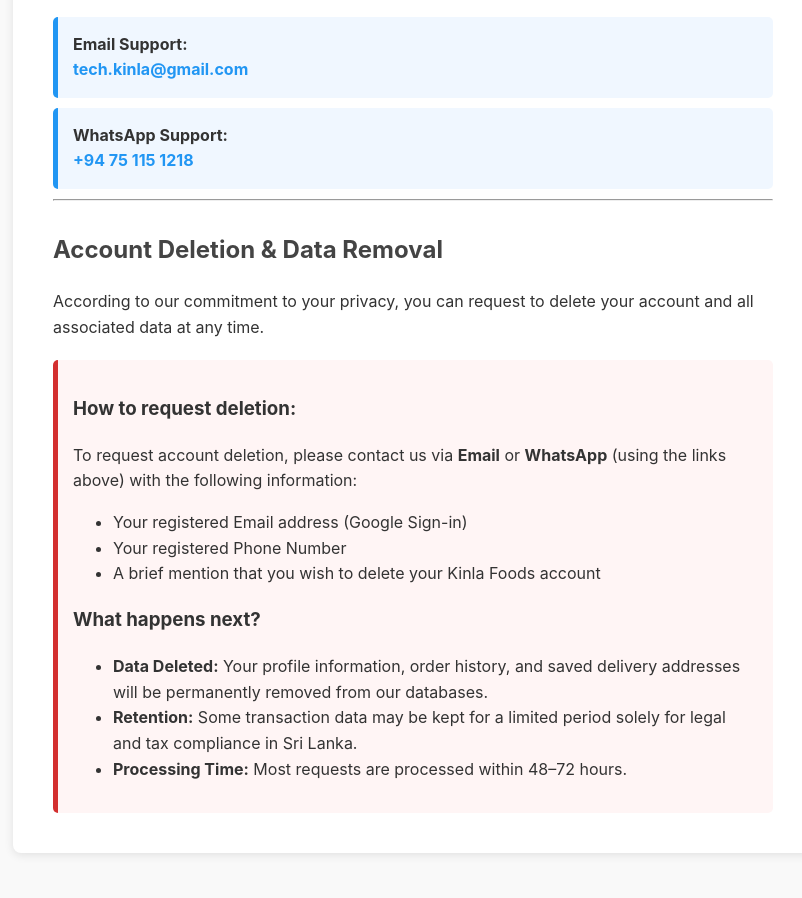
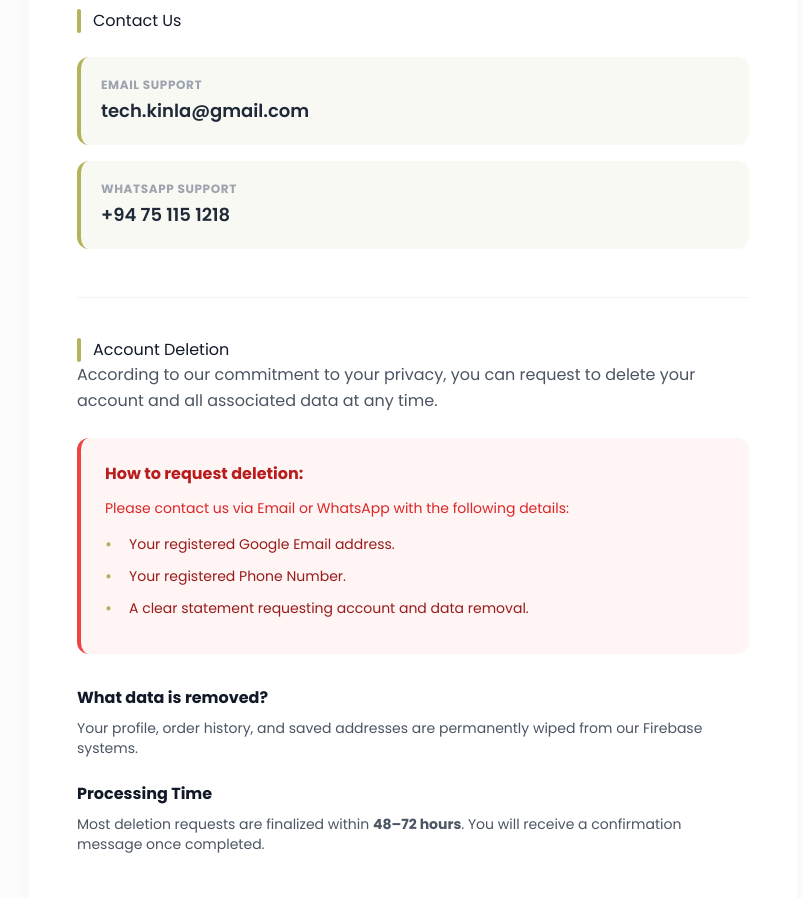
Before and after one commit to Raisback/kinla-foods-legal, a plain HTML site: page support/index.html in a window 1280 px wide. Shown: the part 289-1187 px from the top of the page, without its empty margins (227-1029 px from the left). Drawn offline with nearby package versions, Linux system fonts and the light colour scheme.

Commit message:
Revamp support page with new styles and layout
Updated the support page layout and styling, added Tailwind CSS, and improved the account deletion section.

```diff
--- a/support/index.html
+++ b/support/index.html
@@ -4,60 +4,154 @@
     <meta charset="UTF-8">
     <meta name="viewport" content="width=device-width, initial-scale=1.0">
     <title>Support & Account Deletion | Kinla Foods</title>
+    <!-- Tailwind CSS -->
+    <script src="https://cdn.tailwindcss.com"></script>
     <style>
-        body { font-family: -apple-system, BlinkMacSystemFont, "Segoe UI", Roboto, Helvetica, Arial, sans-serif; line-height: 1.6; color: #333; max-width: 800px; margin: 0 auto; padding: 20px; background-color: #f9f9f9; }
-        .container { background: #fff; padding: 40px; border-radius: 8px; box-shadow: 0 2px 10px rgba(0,0,0,0.1); }
-        h1 { color: #d32f2f; border-bottom: 2px solid #eee; padding-bottom: 10px; }
-        h2 { margin-top: 30px; color: #444; }
-        .contact-method { background: #f0f7ff; padding: 15px; border-radius: 5px; margin-bottom: 10px; border-left: 5px solid #2196f3; }
-        .delete-box { background: #fff5f5; padding: 15px; border-radius: 5px; margin-top: 20px; border-left: 5px solid #d32f2f; }
-        .footer { margin-top: 50px; font-size: 0.8em; color: #888; text-align: center; }
-        a { color: #2196f3; text-decoration: none; font-weight: bold; }
-        a:hover { text-decoration: underline; }
+        @import url('https://fonts.googleapis.com/css2?family=Poppins:wght@300;400;500;600;700;900&display=swap');
+
+        :root {
+            --brand-color: #B5B25C;
+        }
+
+        body {
+            font-family: 'Poppins', sans-serif;
+            background-color: #fcfcfc;
+            color: #374151;
+        }
+
+        .brand-text { color: var(--brand-color); }
+        .brand-bg { background-color: var(--brand-color); }
+        .brand-border { border-color: var(--brand-color); }
+
+        .content-card {
+            background: white;
+            border-radius: 24px;
+            box-shadow: 0 4px 20px rgba(0,0,0,0.03);
+        }
+
+        h2 {
+            color: #111827;
+            font-weight: 700;
+            margin-top: 2rem;
+            margin-bottom: 1rem;
+            display: flex;
+            align-items: center;
+            gap: 12px;
+        }
+
+        h2::before {
+            content: "";
+            display: inline-block;
+            width: 4px;
+            height: 24px;
+            background-color: var(--brand-color);
+            border-radius: 4px;
+        }
+
+        .contact-pill {
+            background-color: #f9f9f4;
+            border-left: 4px solid var(--brand-color);
+            transition: all 0.2s ease;
+        }
+
+        .contact-pill:hover {
+            background-color: #f1f1e8;
+            transform: translateX(4px);
+        }
+
+        .deletion-notice {
+            background-color: #fff5f5;
+            border-left: 4px solid #ef4444;
+        }
+
+        ul {
+            list-style-type: none;
+            padding-left: 0;
+        }
+
+        li {
+            position: relative;
+            padding-left: 1.5rem;
+            margin-bottom: 0.75rem;
+        }
+
+        li::before {
+            content: "•";
+            color: var(--brand-color);
+            font-weight: bold;
+            position: absolute;
+            left: 0;
+        }
     </style>
 </head>
-<body>
+<body class="py-12 px-6">
 
-<div class="container">
-    <h1>Kinla Foods Support</h1>
-    <p>We are here to help you with your Kinla Foods account. Please use the methods below to reach our technical team for support or data management requests.</p>
+    <div class="max-w-3xl mx-auto">
+        <!-- Back to Home -->
+        <a href="../" class="inline-flex items-center text-sm font-medium text-gray-400 hover:text-brand transition mb-8">
+            ← Back to Home
+        </a>
 
+        <div class="content-card p-8 md:p-12">
+            <header class="mb-10 text-center md:text-left">
+                <div class="text-2xl font-black mb-2">
+                    <span class="text-black">Kinla</span><span class="brand-text"> Foods</span>
+                </div>
+                <h1 class="text-3xl font-bold text-gray-900 mb-2">Help & Support</h1>
+                <p class="text-gray-500 font-medium">We are here to help you with your Kinla Foods account and data management.</p>
+            </header>
+
+            <section class="mb-12">
                 <h2>Contact Us</h2>
-    <div class="contact-method">
-        <strong>Email Support:</strong><br>
-        <a href="mailto:tech.kinla@gmail.com">tech.kinla@gmail.com</a>
+                <div class="grid gap-4 mt-6">
+                    <a href="mailto:tech.kinla@gmail.com" class="contact-pill p-5 rounded-xl block">
+                        <span class="text-xs font-bold uppercase tracking-wider text-gray-400 block mb-1">Email Support</span>
+                        <span class="text-lg font-semibold text-gray-800">tech.kinla@gmail.com</span>
+                    </a>
+
+                    <a href="https://wa.me/94751151218" target="_blank" class="contact-pill p-5 rounded-xl block">
+                        <span class="text-xs font-bold uppercase tracking-wider text-gray-400 block mb-1">WhatsApp Support</span>
+                        <span class="text-lg font-semibold text-gray-800">+94 75 115 1218</span>
+                    </a>
+                </div>
+            </section>
+
+            <hr class="border-gray-100">
+
+            <section id="deletion" class="mt-10">
+                <h2>Account Deletion</h2>
+                <p class="text-gray-600 mb-6 leading-relaxed">
+                    According to our commitment to your privacy, you can request to delete your account and all associated data at any time.
+                </p>
+
+                <div class="deletion-notice p-6 rounded-xl mb-8">
+                    <h3 class="font-bold text-red-700 mb-3">How to request deletion:</h3>
+                    <p class="text-sm text-red-600 mb-4">Please contact us via Email or WhatsApp with the following details:</p>
+                    <ul class="text-sm text-red-800">
+                        <li>Your registered Google Email address.</li>
+                        <li>Your registered Phone Number.</li>
+                        <li>A clear statement requesting account and data removal.</li>
+                    </ul>
                 </div>
 
-    <div class="contact-method">
-        <strong>WhatsApp Support:</strong><br>
-        <a href="https://wa.me/94751151218" target="_blank">+94 75 115 1218</a>
+                <div class="space-y-6">
+                    <div>
+                        <h4 class="font-bold text-gray-900 mb-2">What data is removed?</h4>
+                        <p class="text-sm text-gray-600">Your profile, order history, and saved addresses are permanently wiped from our Firebase systems.</p>
                     </div>
-
-    <hr>
-
-    <h2>Account Deletion & Data Removal</h2>
-    <p>According to our commitment to your privacy, you can request to delete your account and all associated data at any time.</p>
-
-    <div class="delete-box">
-        <h3>How to request deletion:</h3>
-        <p>To request account deletion, please contact us via <strong>Email</strong> or <strong>WhatsApp</strong> (using the links above) with the following information:</p>
-        <ul>
-            <li>Your registered Email address (Google Sign-in)</li>
-            <li>Your registered Phone Number</li>
-            <li>A brief mention that you wish to delete your Kinla Foods account</li>
-        </ul>
-
-        <h3>What happens next?</h3>
-        <ul>
-            <li><strong>Data Deleted:</strong> Your profile information, order history, and saved delivery addresses will be permanently removed from our databases.</li>
-            <li><strong>Retention:</strong> Some transaction data may be kept for a limited period solely for legal and tax compliance in Sri Lanka.</li>
-            <li><strong>Processing Time:</strong> Most requests are processed within 48–72 hours.</li>
-        </ul>
+                    <div>
+                        <h4 class="font-bold text-gray-900 mb-2">Processing Time</h4>
+                        <p class="text-sm text-gray-600">Most deletion requests are finalized within <strong>48–72 hours</strong>. You will receive a confirmation message once completed.</p>
                     </div>
                 </div>
+            </section>
 
-<div class="footer">
-    &copy; 2026 Kinla Foods. All rights reserved.
+            <footer class="mt-16 pt-8 border-t border-gray-100 text-center">
+                <p class="text-xs text-gray-400 font-medium tracking-wide uppercase">
+                    &copy; 2026 Kinla Foods Platform. All rights reserved.
+                </p>
+            </footer>
+        </div>
     </div>
 
 </body>
```
Lines whose indentation alone changed are shown as unchanged.
